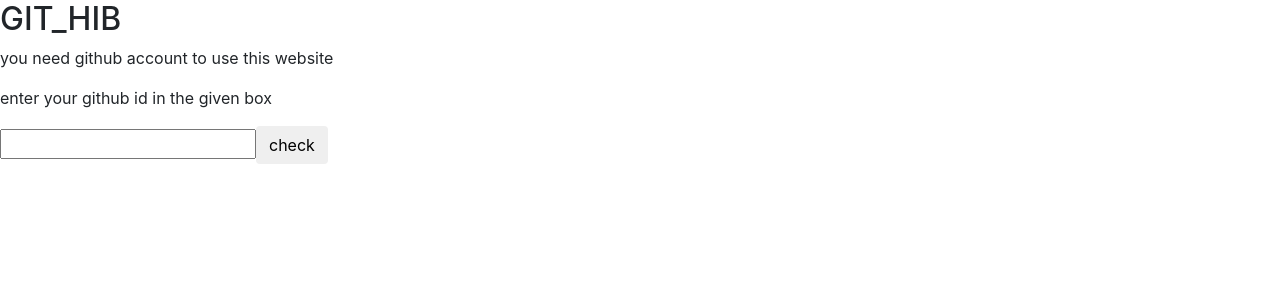
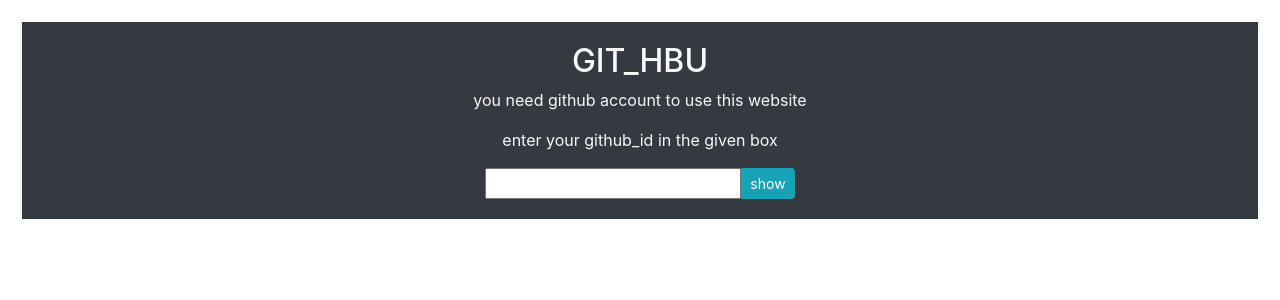
Before and after one commit to NaveenDoddi/gitHub, a React (Create React App) app: page / in a window 1280 px wide. Shown: the top 300 px of the page. Built offline with nearby package versions, Linux system fonts and the light colour scheme.

Commit message:
with css

```diff
--- a/src/dashboard.js
+++ b/src/dashboard.js
@@ -5,28 +5,63 @@
 function Dashboard(){
 
     var [data, setData] = useState(JSON.parse(sessionStorage.getItem("data")))
+    if(data === undefined){
+        data = JSON.parse(localStorage.getItem("data"))
+    }
+
     return(
 
         <>
-        <div>
-        <h2 className="h2 text-center">GIT_HIB</h2>
-
-            <div className="row display-flex">
-                <div className="col-sm-12 col-md-6 text-right" style={{width:"100px"}}>
-
-                    <img style={{height:"140px",borderRadius:"100%"}} src={data.avatar_url}></img>
-                    <h4 className="h4">{data.login}</h4>
+        <div className="text-light bg-dark" style={{border:"2px solid"}}>
+            <div className="row">
+                <div className="col-sm-12 col-md-5 text-center">
+                    <table className="table" >
+                        <tr>
+                            <td style={{border:"none"}}><h2 className="h2 text-left">GIT_HBU</h2></td>
+                        </tr>
+                        <tr>
+                            <td style={{border:"none"}}><img alt="logo" style={{height:"140px",borderRadius:"100%"}} src={data.avatar_url}></img></td>
+                        </tr>
+                        <tr>
+                            <td style={{border:"none"}}><h4 className="h4">{data.login}</h4></td>
+                        </tr>
+                        <tr>
+                            <td style={{border:"none"}}><h6>{data.bio}</h6></td>
+                        </tr>
+                    </table>
                 </div>
 
-                <div className="col-sm-12 col-md-6 text-left">
-                    <h3>Name : {data.name}</h3>
-
-                    <h6>id : {data.id}</h6>
-                    <h6>joined on : {(data.created_at).toString().split("T")[0]}</h6>
-                    <h6> <a href = {data.html_url}>profile</a> </h6>
-                    <Repos count = {data.public_repos} link = {data.repos_url}/>
-                    <Followers followers = {data.followers} />
-                    <Following following = {data.following} />
+                <div className="col-sm-12 col-md-7 text-left">
+                    <table className="table table-sm">
+                        <tr>
+                            <th><h3>Name</h3></th>
+                            <th colSpan={2}><h3>{data.name}</h3></th>
+                        </tr>
+                        <tr>
+                            <td><h6>id</h6></td>
+                            <td colSpan={2}><h6>{data.id}</h6></td>
+                        </tr>
+                        <tr>
+                            <td><h6>twitter</h6></td>
+                            <td colSpan={2}><h6>{data.twitter_username}</h6></td>
+                        </tr>
+                        <tr>
+                            <td><h6>email</h6></td>
+                            <td colSpan={2}><h6>{data.email}</h6></td>
+                        </tr>
+                        <tr>
+                            <td><h6>joined on</h6></td>
+                            <td colSpan={2}><h6>{(data.created_at).toString().split("T")[0]}</h6></td>
+                        </tr>
+                        <tr>
+                            <td><Repos count = {data.public_repos} link = {data.repos_url}/></td>
+                            <td><Followers followers = {data.Followers} user = {data.login}/></td>
+                            <td><Following following = {data.following} user = {data.login} /></td>
+                        </tr>
+                        <tr>
+                            <td colSpan={3}><h6><a href = {data.html_url}>profile</a></h6></td>
+                        </tr>
+                    </table>
 
                 </div>
 
--- a/src/error.js
+++ b/src/error.js
@@ -2,8 +2,11 @@
 function Error(){
     return(
         <>
+        <div style={{marginTop:"30px", marginLeft:"30px",textAlign:"center"}}>
         <h1>Error Page not found</h1>
         <p>incorect username. please check at your username</p>
+        </div>
+
         </>
 
     )
--- a/src/followers.js
+++ b/src/followers.js
@@ -1,24 +1,47 @@
-import { click } from "@testing-library/user-event/dist/click";
 import React,{useState} from "react";
 
 function Followers(props){
     var [loading, setLoading] = useState(false)
     var [data, setData] = useState("")
 
-    var user = sessionStorage.getItem("user_name")
-
-    fetch("https://api.github.com/users/"+user+"/followers")
+    async function run(){
+        try{
+            await fetch("https://api.github.com/users/"+props.user+"/followers")
            .then(response => response.json())
            .then((data)=> {
                setData(data)
                sessionStorage.setItem("followers", JSON.stringify(data))
                setLoading(true)
            })
+       }catch(error){}
+    }
 
-    function fetchFollowers(){
+    run()
 
+    function showFollowers(){
+        if(loading){
             var dropdownMenu = document.querySelector("#dropdown3");
             dropdownMenu.classList.toggle("show");
+        }
+
+    }
+
+    function loadNew(props){
+
+        async function run(){
+            try{
+                await fetch("https://api.github.com/users/"+props)
+                .then(response => response.json())
+                .then((data)=>{
+
+                    sessionStorage.setItem("data", JSON.stringify(data))
+
+                    sessionStorage.setItem("username",data.login)
+                    window.location.pathname = "/dashboard"
+                })
+            }catch(error){}
+        }
+       run()
     }
 
     return(
@@ -26,14 +49,14 @@
         <>
         <div className="dropdown float-left">
 
-        <button className="btn dropdown-toggle" id="dropdownMenuButton" data-toggle="dropdown" onClick={fetchFollowers}> followers {props.followers}</button>
+        <button className="btn dropdown-toggle" id="dropdownMenuButton" data-toggle="dropdown" onClick={showFollowers}> followers {props.followers}</button>
         {loading &&
 
-        <div className="dropdown-menu" id="dropdown3" aria-labelledby="dropdownMenuButton" style={{height:"500px",overflow:"scroll"}}>
+        <div className="dropdown-menu" id="dropdown3" aria-labelledby="dropdownMenuButton" style={{height:"500px",overflow:"scroll", border:"none"}}>
             {data.map((i)=>
                 <>
-                <div style={{display:"flex", borderBottom:"1px solid",padding:"2px"}}>
-                    <img style={{height:"50px"}} src={i.avatar_url}></img>
+                <div onClick={ () => loadNew(i.login)} style={{display:"flex", borderBottom:"1px solid",padding:"2px"}}>
+                    <img alt="logo" style={{height:"50px"}} src={i.avatar_url}></img>
                     <a className="dropdown-item">{i.login}</a>
                 </div>
 
--- a/src/following.js
+++ b/src/following.js
@@ -1,36 +1,62 @@
 import React,{useState} from "react";
+
 function Following(props){
+
     var [loading, setLoading] = useState(false)
     var [data, setData] = useState("")
 
-    var user = sessionStorage.getItem("user_name")
+    async function run(){
+        try{
 
-    fetch("https://api.github.com/users/"+user+"/following")
+            await fetch("https://api.github.com/users/"+props.user+"/following")
             .then(response => response.json())
             .then((data)=> {
                 setData(data)
                 sessionStorage.setItem("following", JSON.stringify(data))
                 setLoading(true)
             })
+        }catch(error){}
+    }
 
-    function fetchFollowing(){
+    run()
 
+    function showFollowing(){
+        if(loading){
             var dropdownMenu = document.querySelector("#dropdown2");
             dropdownMenu.classList.toggle("show");
 
+        }
+    }
+
+    function loadNew(props){
+
+        async function run(){
+            try{
+                await fetch("https://api.github.com/users/"+props)
+                .then(response => response.json())
+                .then((data)=>{
+
+                    sessionStorage.setItem("data", JSON.stringify(data))
+
+                    sessionStorage.setItem("username",data.login)
+                    window.location.pathname = "/dashboard"
+                })
+            }catch(error){}
+        }
+       run()
     }
     return(
         <>
         <div className="dropdown float-left">
 
-        <button className="btn dropdown-toggle" id="dropdownMenuButton" data-toggle="dropdown" onClick={fetchFollowing}> following {props.following}</button>
+        <button className="btn dropdown-toggle" id="dropdownMenuButton" data-toggle="dropdown" onClick={showFollowing}> following {props.following}</button>
         {loading &&
 
-        <div className="dropdown-menu" id="dropdown2" aria-labelledby="dropdownMenuButton" style={{height:"500px",overflow:"scroll"}}>
+        <div className="dropdown-menu" id="dropdown2" aria-labelledby="dropdownMenuButton" style={{height:"500px",overflow:"scroll",border:"none"}}>
             {data.map((i)=>
                 <>
-                <div style={{display:"flex", borderBottom:"1px solid",padding:"2px"}}>
-                    <img style={{height:"50px"}} src={i.avatar_url}></img>
+                <div onClick={ () => loadNew(i.login)} style={{display:"flex", borderBottom:"1px solid",padding:"2px"}}>
+                    <img alt="logo" style={{height:"50px"}} src={i.avatar_url}></img>
                     <a className="dropdown-item">{i.login}</a>
                 </div>
 
--- a/src/login.js
+++ b/src/login.js
@@ -2,33 +2,56 @@
 
 function Login(){
 
-    function run(){
-        var username = document.getElementById("username").value
+    async function run(){
 
-        fetch("https://api.github.com/users/"+username)
+        sessionStorage.setItem("username", document.getElementById("username").value)
+        var username = sessionStorage.getItem("username")
+
+        try{
+            await fetch("https://api.github.com/users/"+username)
             .then(response => response.json())
             .then((data)=>{
-            if(data.message == undefined){
+                if(data.message === undefined){
                     sessionStorage.setItem("data", JSON.stringify(data))
-                console.log(data.message)
-                sessionStorage.setItem("user_name",data.login)
+
+                    if (window.confirm("remember the username")) {
+                        localStorage.setItem("data",JSON.stringify(data))
+                    } else {
+                        sessionStorage.setItem("data",data)
+                    }
+
+                    sessionStorage.setItem("username",data.login)
                     window.location.pathname = "/dashboard"
                 }else{
-                // window.location.pathname = "/error"
-                window.location.href = "/error"
+                    window.location.pathname = "/error"
                 }
 
             })
+        }catch(error){
+            var data = localStorage.getItem("data")
+            if(data){
+                sessionStorage.setItem("data",data)
+                if(sessionStorage.getItem("data")){
+                    window.location.pathname = "/dashboard"
+                }
+            }
 
+        }
     }
 
     return(
         <>
-        <h2>GIT_HIB</h2>
+        <div className="text-center text-light bg-dark" style={{padding:"20px",border:"2px solid",margin:"20px"}}>
+        <h2>GIT_HBU</h2>
         <p>you need github account to use this website</p>
-        <p>enter your github id in the given box</p>
+        <p>enter your github_id in the given box</p>
+        <div className="btn-group">
             <input id="username"/>
-        <button className="btn" onClick={run}>check</button>
+            <button className="btn btn-info btn-sm" onClick={run}>show</button>
+        </div>
+
+        </div>
+
         </>
     )
 }
--- a/src/repos.js
+++ b/src/repos.js
@@ -3,19 +3,28 @@
 function Repos(repos){
     var [loading, setLoading] = useState(false)
     var [data, setData] = useState("")
+    async function run(){
+        try{
 
-    fetch(repos.link)
+            await fetch(repos.link)
             .then(response => response.json())
             .then((data)=> {
                 setData(data)
                 sessionStorage.setItem("reposData", JSON.stringify(data))
                 setLoading(true)
             })
+        }catch(error){}
+    }
 
-    function fetchRepos(){
+    run()
 
+    function showRepos(){
+        if(loading){
             var dropdownMenu = document.querySelector("#dropdown1");
             dropdownMenu.classList.toggle("show");
+        }
+
+
 
     }
 
@@ -23,17 +32,16 @@
         <>
         <div className="dropdown float-left">
 
-        <button className="btn dropdown-toggle" id="dropdownMenuButton" data-toggle="dropdown" onClick={fetchRepos}> Repos {repos.count}</button>
+        <button className="btn dropdown-toggle" id="dropdownMenuButton" data-toggle="dropdown" onClick={showRepos}> Repos {repos.count}</button>
         {loading &&
 
-        <div className="dropdown-menu" id="dropdown1" aria-labelledby="dropdownMenuButton" style={{height:"500px",overflow:"scroll"}}>
+        <div className="dropdown-menu bg-dark" id="dropdown1" aria-labelledby="dropdownMenuButton" style={{height:"500px",overflow:"scroll", border:"none"}}>
             {data.map((i)=>
                 <>
                 <div>
-                <a className="dropdown-item" href={"https://"+i.owner.login+".github.io/"+i.name}>{i.name}</a>
+                <a className="dropdown-item text-light" href={"https://"+i.owner.login+".github.io/"+i.name }>{i.name}</a>
                 <span>{i.branch}</span>
                 </div>
-
                 </>
             )}
         </div>
```
Also changed, not shown: src/App.css (line endings or trailing spaces). Lines whose indentation alone changed are shown as unchanged.
